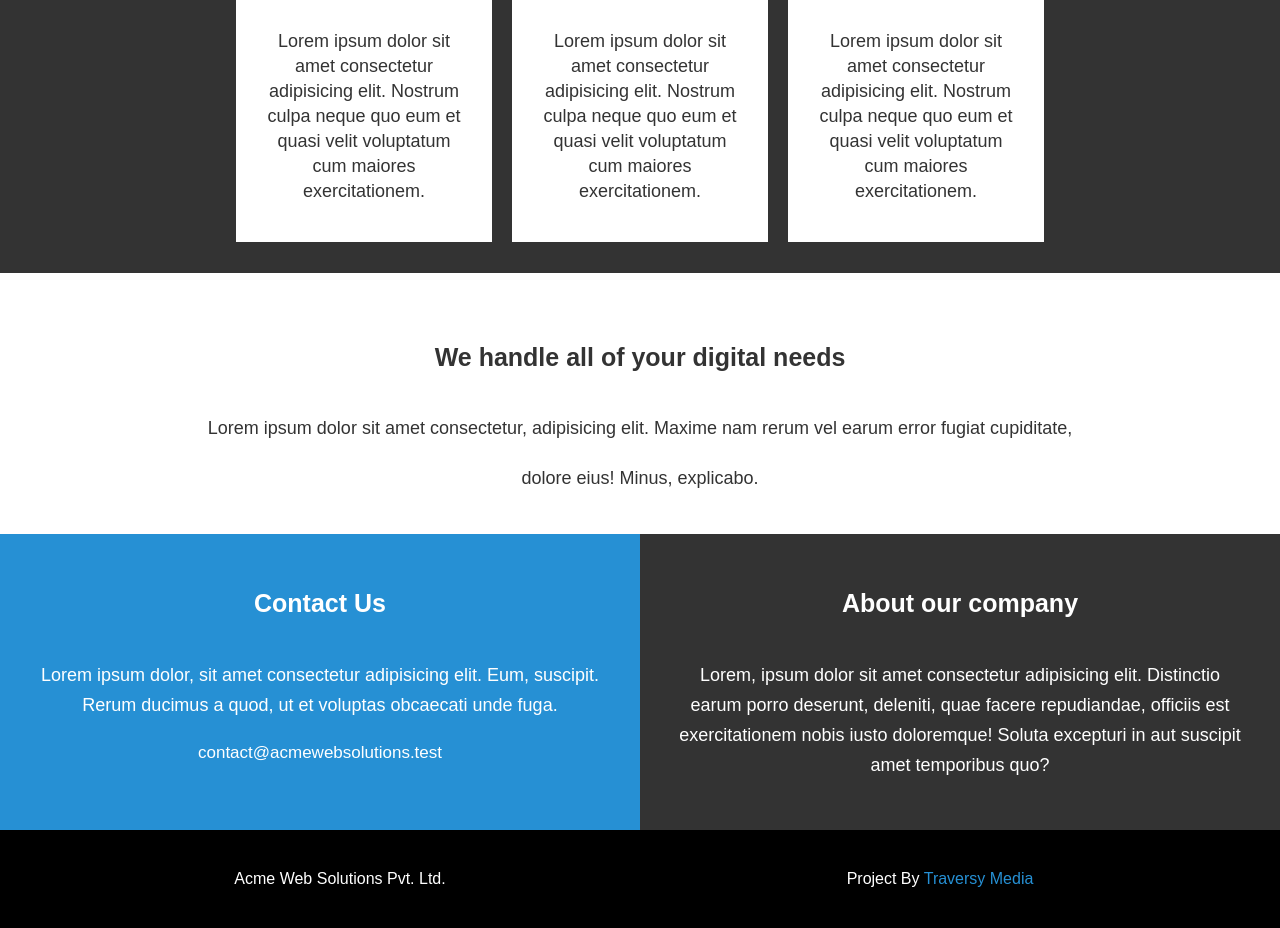
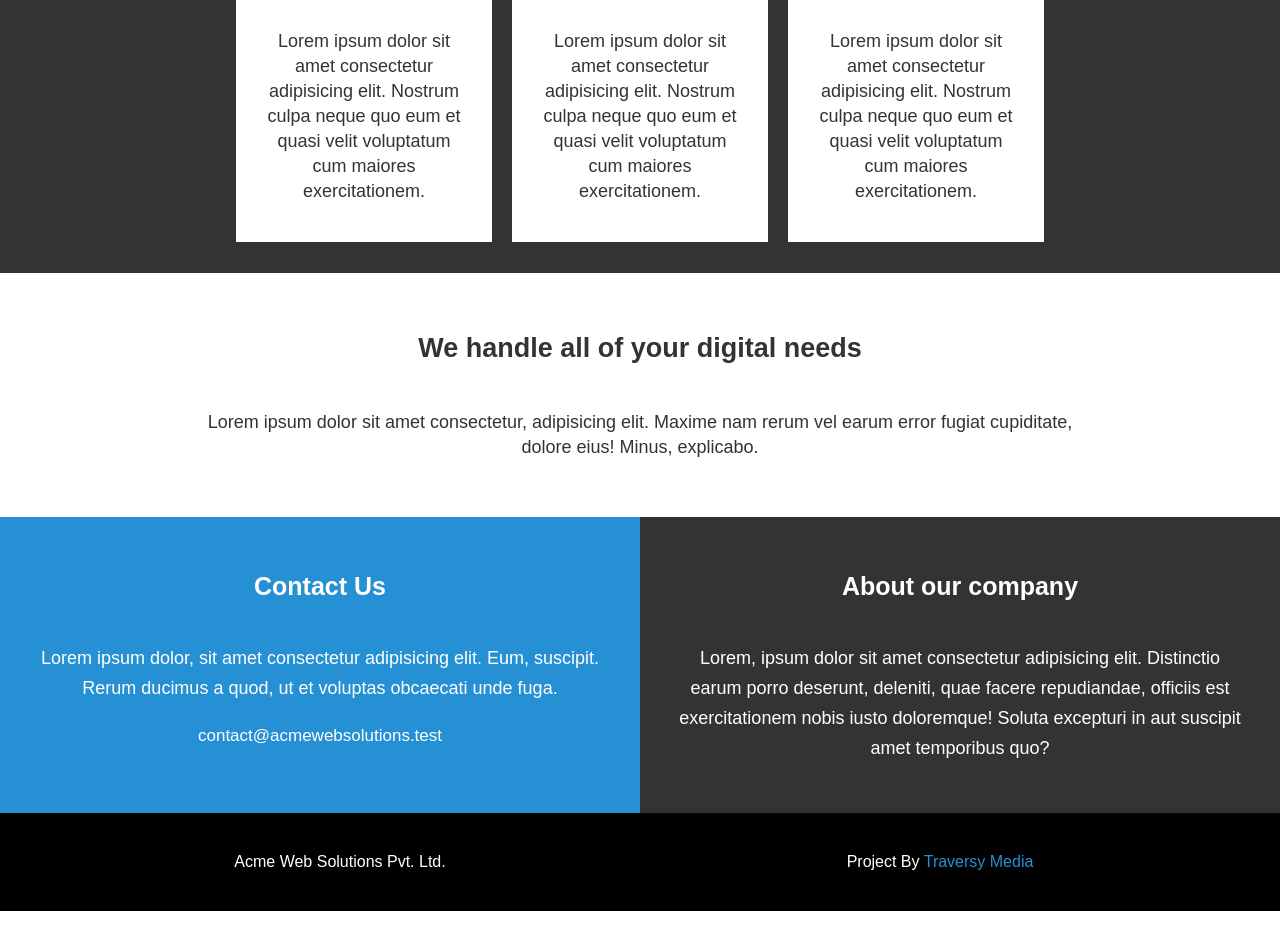
Before and after one commit to bhaswatikalita/acme-web-solutions, a plain HTML site: page index.html in a window 1280 px wide. Shown: the part 1074-2002 px from the top of the page. Drawn offline with Linux system fonts and the light colour scheme.

Commit message:
main2 font-size change

```diff
--- a/style.css
+++ b/style.css
@@ -109,14 +109,15 @@ img {
 }
 
 h2 {
-  font-size: 25px;
+  font-size: 27px;
+  line-height: 80px;
 }
 .main2 {
-  font-size: 18px;
+  font-size: 12px;
   text-align: center;
-  line-height: 50px;
-  padding-top: 3%;
-  padding-bottom: 1%;
+  line-height: 25px;
+  padding-top: 1%;
+  padding-bottom: 3%;
   color: #333;
   background-color: #fff;
 }
```
